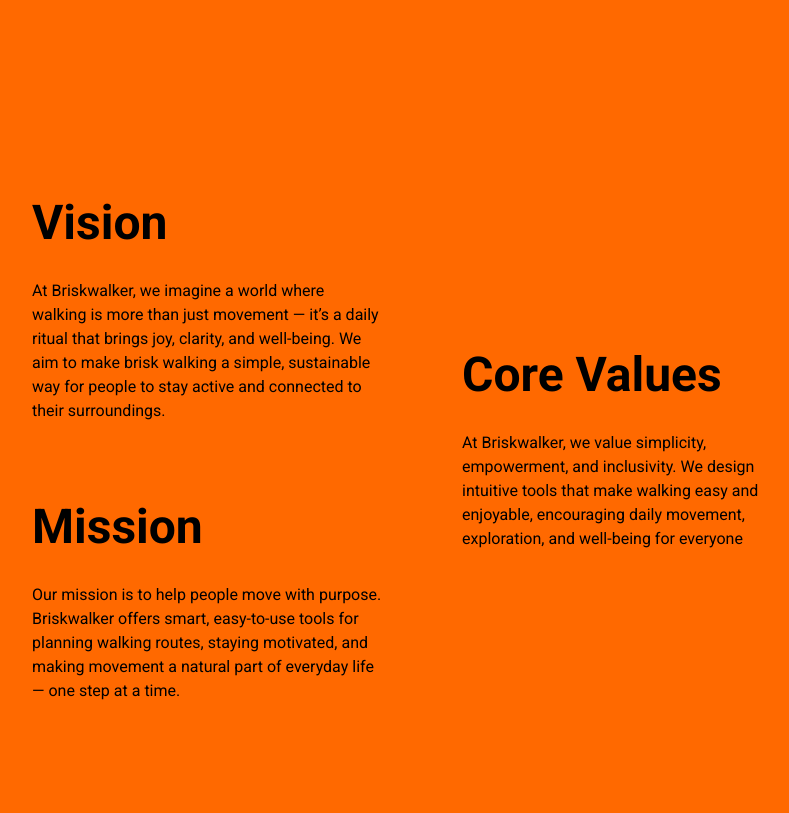
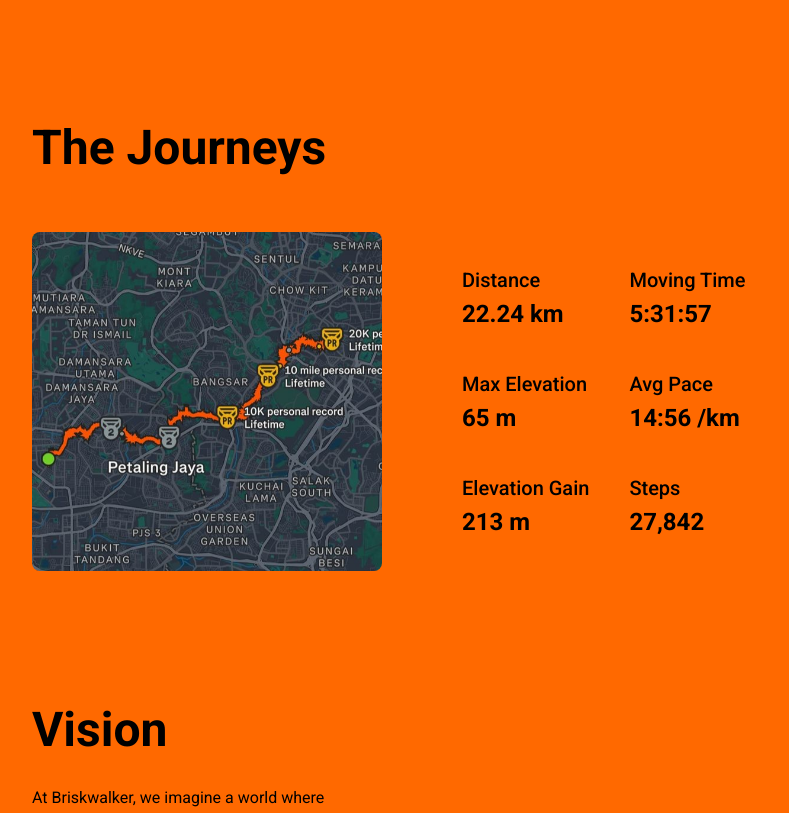
Before and after one commit to NotZarifGithub/Briskwalker, a React (Vite) app in the folder client/: page / in a window 1280 px wide. Shown: the part 560-1373 px from the top of the page, without its empty margins (208-997 px from the left). Built offline with nearby package versions, Linux system fonts and the light colour scheme.

Commit message:
feat(journey): add journey section to the page

```diff
--- /dev/null
+++ b/client/src/components/sections/JourneySection/JourneySection.jsx
@@ -0,0 +1,61 @@
+import React from 'react'
+import briskwalk1 from '../../../assets/briswalk1.jpg'
+import StatsCard from './StatsCard'
+
+const JourneySection = () => {
+  return (
+
+    // Journey Section
+    <section className='flex flex-col gap-15'>
+      <div>
+        <h1 className='capitalize font-bold text-5xl'>
+          the journeys
+        </h1>
+      </div>
+      <div className='flex gap-20 items-center'>
+
+        {/* Image */}
+        <div className='w-full max-w-[350px]'>
+          <img
+            src={briskwalk1}
+            alt="Briskwalk Image"
+            className='w-full h-auto rounded-lg'
+          />
+        </div>
+
+        {/* Stats Card */}
+        <div className='grid grid-cols-2 gap-10'>
+          <StatsCard
+            name={'distance'}
+            stats={'22.24 km'}
+          />
+          <StatsCard
+            name={'moving time'}
+            stats={'5:31:57'}
+          />
+          <StatsCard
+            name={'max elevation'}
+            stats={'65 m'}
+          />
+          <StatsCard
+            name={'avg pace'}
+            stats={'14:56 /km'}
+          />
+          <StatsCard
+            name={'elevation gain'}
+            stats={'213 m'}
+          />
+          <StatsCard
+            name={'steps'}
+            stats={'27,842'}
+          />
+        </div>
+      </div>
+      <div>
+
+      </div>
+    </section>
+  )
+}
+
+export default JourneySection
--- /dev/null
+++ b/client/src/components/sections/JourneySection/StatsCard.jsx
@@ -0,0 +1,17 @@
+import React from 'react'
+
+const StatsCard = ( {name, stats} ) => {
+  return (
+
+    <div className='flex flex-col gap-1'>
+      <p className='capitalize font-medium text-xl'>
+        {name}
+      </p>
+      <p className='font-bold text-2xl'>
+        {stats}
+      </p>
+    </div>
+  )
+}
+
+export default StatsCard
--- a/client/src/pages/Home.jsx
+++ b/client/src/pages/Home.jsx
@@ -4,12 +4,14 @@
 import VisionSection from '../components/sections/VisionSection/VisionSection'
 import FaqSection from '../components/sections/FaqSection/FaqSection'
 import Footer from '../components/layout/Footer'
+import JourneySection from '../components/sections/JourneySection/JourneySection'
 
 const Home = () => {
   return (
     <main className='max-w-[800px] mx-auto '>
       <Navbar/>
       <HeroSection/>
+      <JourneySection/>
       <VisionSection/>
       <FaqSection/>
       <Footer/>
```
Also changed, not shown: client/src/assets/briswalk1.jpg (added).
